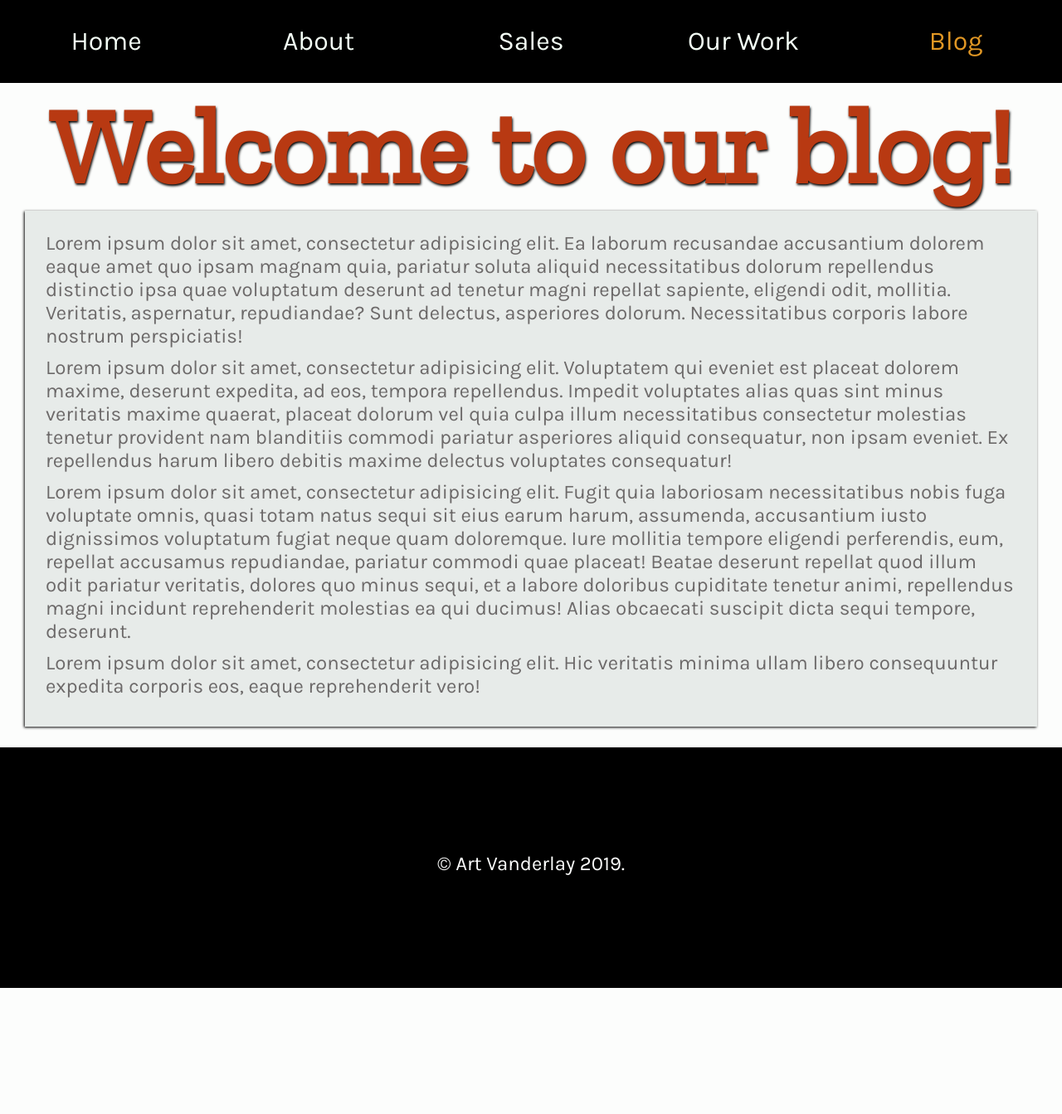
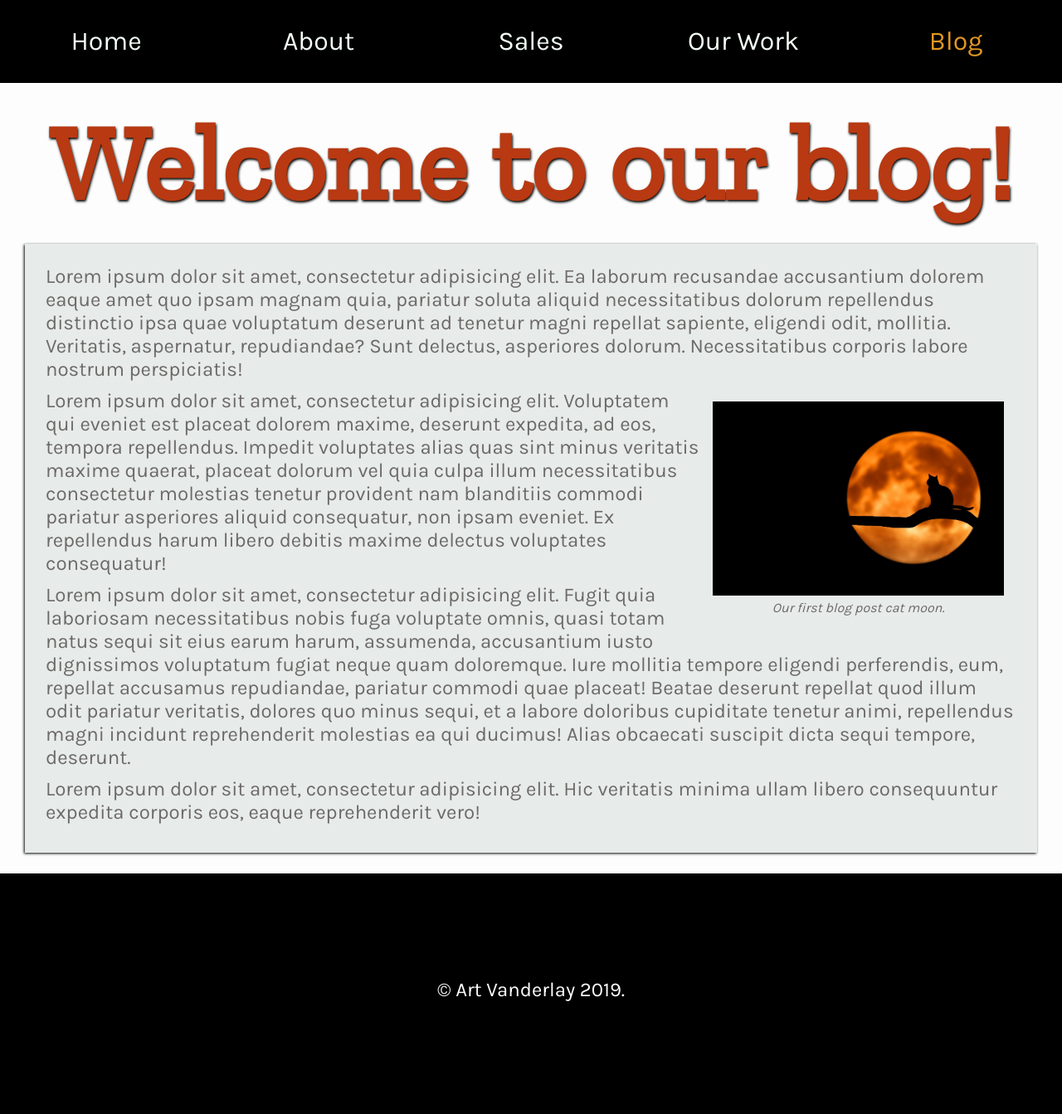
Before and after one commit to russelljkennedy/vandelay-industries, a Jekyll site: the page built from blog/_posts/2019-01-01-first-post.md, in a window 1280 px wide. Shown: the whole page at 83% size. Built offline with Jekyll 4.4.1, drawn with Linux system fonts in a browser that asks for light colours; before the commit the page ends 1191 px from its top, so only the background shows below that.

Commit message:
Blog post styling

```diff
--- a/_layouts/post.html
+++ b/_layouts/post.html
@@ -1,7 +1,7 @@
 ---
 layout: default
 ---
-<section class="blog-page">
+<section class="title-container">
   <h1 class="title">{{ page.title }}</h1>
 </section>
 <div class="vl-page">
--- a/blog/_posts/2019-01-01-first-post.md
+++ b/blog/_posts/2019-01-01-first-post.md
@@ -7,7 +7,7 @@
 ---
 Lorem ipsum dolor sit amet, consectetur adipisicing elit. Ea laborum recusandae accusantium dolorem eaque amet quo ipsam magnam quia, pariatur soluta aliquid necessitatibus dolorum repellendus distinctio ipsa quae voluptatum deserunt ad tenetur magni repellat sapiente, eligendi odit, mollitia. Veritatis, aspernatur, repudiandae? Sunt delectus, asperiores dolorum. Necessitatibus corporis labore nostrum perspiciatis!
 
-Lorem ipsum dolor sit amet, consectetur adipisicing elit. Voluptatem qui eveniet est placeat dolorem maxime, deserunt expedita, ad eos, tempora repellendus. Impedit voluptates alias quas sint minus veritatis maxime quaerat, placeat dolorum vel quia culpa illum necessitatibus consectetur molestias tenetur provident nam blanditiis commodi pariatur asperiores aliquid consequatur, non ipsam eveniet. Ex repellendus harum libero debitis maxime delectus voluptates consequatur!
+<figure class="align-right"><img src="/img/blog/01-posts/01-cat-moon.jpg"><figcaption>Our first blog post cat moon.</figcaption></figure>Lorem ipsum dolor sit amet, consectetur adipisicing elit. Voluptatem qui eveniet est placeat dolorem maxime, deserunt expedita, ad eos, tempora repellendus. Impedit voluptates alias quas sint minus veritatis maxime quaerat, placeat dolorum vel quia culpa illum necessitatibus consectetur molestias tenetur provident nam blanditiis commodi pariatur asperiores aliquid consequatur, non ipsam eveniet. Ex repellendus harum libero debitis maxime delectus voluptates consequatur!
 
 Lorem ipsum dolor sit amet, consectetur adipisicing elit. Fugit quia laboriosam necessitatibus nobis fuga voluptate omnis, quasi totam natus sequi sit eius earum harum, assumenda, accusantium iusto dignissimos voluptatum fugiat neque quam doloremque. Iure mollitia tempore eligendi perferendis, eum, repellat accusamus repudiandae, pariatur commodi quae placeat! Beatae deserunt repellat quod illum odit pariatur veritatis, dolores quo minus sequi, et a labore doloribus cupiditate tenetur animi, repellendus magni incidunt reprehenderit molestias ea qui ducimus! Alias obcaecati suscipit
 dicta sequi tempore, deserunt.
--- a/css/style.css
+++ b/css/style.css
@@ -3,7 +3,6 @@
 /* Variables */
 :root {
   --background: #fcfdfc;
-  /* previous background: #e3e8e4; */
   --font: #4f514f;
   --headings: #b83912;
   --black: #000;
@@ -66,6 +65,26 @@
 }
 img {
   max-width: 100%;
+}
+.align-left {
+  float: left;
+  max-width: 30%;
+}
+.align-right {
+  float: right;
+  max-width: 30%;
+}
+figure {
+  padding: 15px;
+}
+figure img {
+  display: block;
+}
+figure figcaption {
+  text-align: center;
+  font-style: italic;
+  font-size: 1rem;
+  padding: 5px 0 8px 0;
 }
 footer {
   text-align: center;
@@ -297,57 +316,30 @@
   padding: 20px 0;
 }
 .gallery-images {
-  /* display: grid;
-  grid-gap: 10px;
-  grid-template-columns: repeat( auto-fill, minmax( 400px, 1fr ) );
-  /* grid-template-columns: repeat( 3, 1fr ); */
-  /* grid-auto-rows: auto;*/
   padding: 15px;
   background: #e0e3e0;
-  /* background: var(--background); */
   color: #6c6969;
   column-width: 325px;
   column-gap: 15px;
-  /* width: 90%; */
   max-width: 2000px;
-  /* margin: 50px auto; */
   box-shadow: -1px 1px 3px #010101;
 }
-/* Ensure container div is relatively positioned. This way absolutely positioned items within, e.g. gall-text will fix to it and not jump to the top of the page. */
 .gallery-item {
-  /* position: relative; */
-  /* display: inline-block; */
-  /* width: 350px; */
-  /* height: 150px; */
-  /* padding: 10px 0;
-  max-width: 400px; */
-
-  /* background: #fefefe;
-  border: 2px solid #fcfcfc; */
-  /* box-shadow: 0 1px 2px rgba(34, 25, 25, 0.4); */
   margin: 0 2px 15px;
   height: 100%;
-  /* padding: 10px; */
-  /* padding-bottom: 10px; */
   transition: opacity .4s ease-in-out;
   display: inline-block;
   column-break-inside: avoid;
 }
 .img-link {
-  /* width: 350px; */
   height: 100%;
   display: block;
   position: relative;
 }
 .gallery-item img {
-  /* display: block;
-  width: 100%; */
   box-shadow: 0.5px 0.5px 3px #010101;
-
   width: 100%;
   height: auto;
-  /* border-bottom: 1px solid #ccc; */
-  /* padding-bottom: 15px; */
   margin-bottom: 5px;
 }
 .gall-text {
@@ -356,7 +348,6 @@
   -webkit-box-sizing: border-box;
   box-sizing: border-box;
   width: 100%;
-  /* max-width: 100%; */
   height: 98%;
   line-height: 180px;
   padding: 15px;
@@ -406,7 +397,6 @@
   display: grid;
   grid-gap: 10px;
   grid-template-columns: repeat( auto-fill, minmax( 400px, 1fr ) );
-  /* grid-template-columns: repeat( 3, 1fr ); */
   grid-auto-rows: auto;
   max-width: 2000px;
   padding: 15px 15px 40px 15px;
@@ -424,7 +414,6 @@
   box-shadow: 0 1px 2px rgba(34, 25, 25, 0.4);
   padding: 20px 15px;
   height: 600px;
-  /* height: auto; */
   transition: opacity .4s ease-in-out;
 }
 .blog-post img {
@@ -587,6 +576,12 @@
     font-size: 3rem;
     padding: 0 30px 60px 30px;
   }
+  h1 {
+    font-size: 6rem;
+  }
+  .align-left, .align-right {
+    max-width: 50%;
+  }
 }
 @media only screen and (max-width:856px) {
   .blog-post {
@@ -609,6 +604,13 @@
   }
   #logo-container {
     display: block;
+  }
+  h1 {
+    font-size: 5rem;
+  }
+  .align-left, .align-right {
+    max-width: 100%;
+    padding: 15px 0;
   }
 }
 @media only screen and (max-width:650px) {
```
Also changed, not shown: img/blog/01-posts/01-cat-moon.jpg (added).
